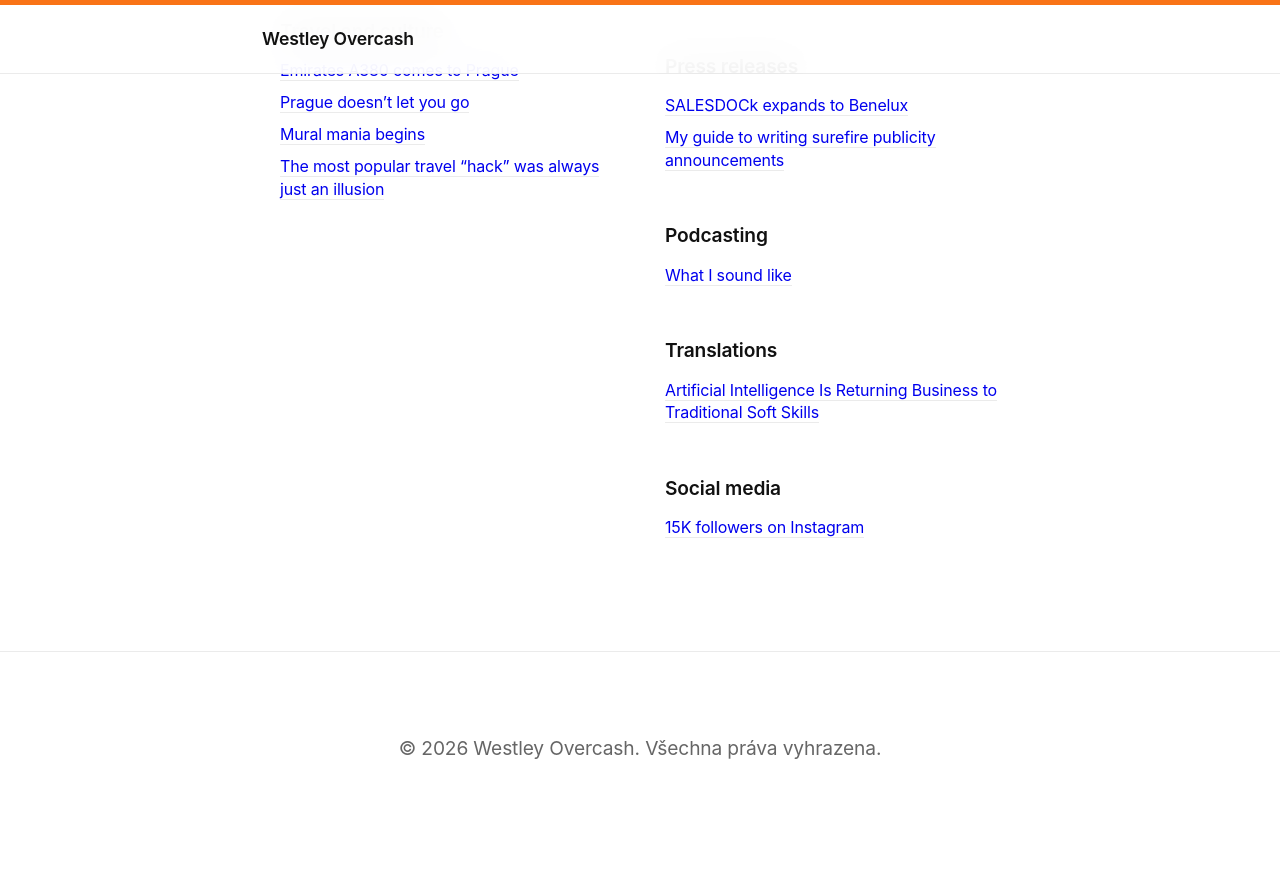
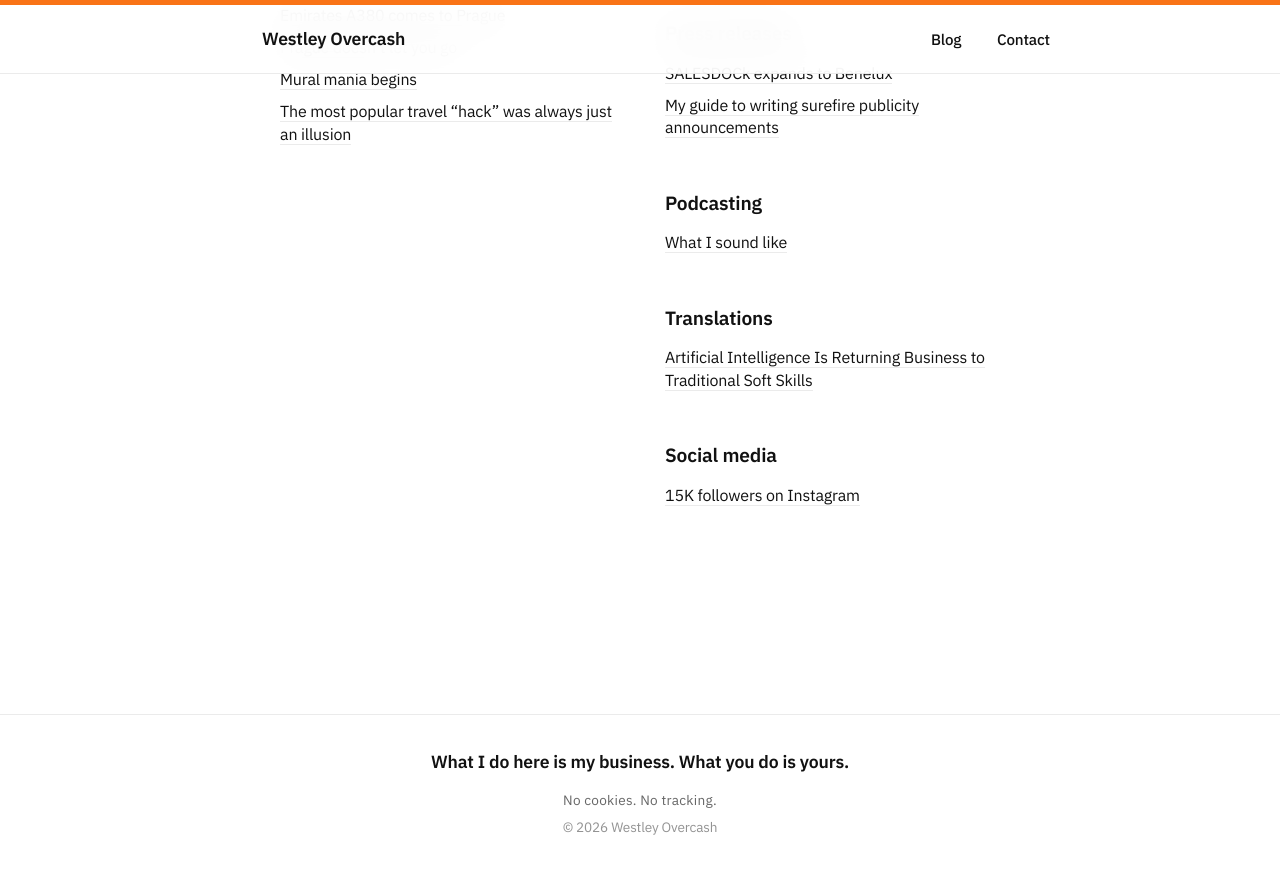
Before and after one commit to westleyovercash/westleyovercash.github.io, a Jekyll site: the page built from index.md, in a window 1280 px wide and 900 px high, scrolled down 2558 px. Shown: the top 874 px of the window. Built offline with Jekyll 4.4.1, drawn with Linux system fonts in a browser that asks for light colours.

Commit message:
Update default.html

```diff
--- a/_layouts/default.html
+++ b/_layouts/default.html
@@ -1,27 +1,47 @@
 <!DOCTYPE html>
-<html lang="cs">
+<html lang="en">
 <head>
   <meta charset="UTF-8">
   <meta name="viewport" content="width=device-width, initial-scale=1.0">
-    <link rel="stylesheet" href="{{ '/assets/css/style.css' | relative_url }}">
-    <meta name="google-site-verification" content="HLiPKpAmmWufNwD-YeUFawK2bjJ-Oqcg6NZpEuTWLIU" />
+
   {% seo %}
+
+  <link rel="preconnect" href="https://fonts.googleapis.com">
+  <link rel="preconnect" href="https://fonts.gstatic.com" crossorigin>
+  <link href="https://fonts.googleapis.com/css2?family=IBM+Plex+Sans:ital,wght@0,300;0,400;0,500;0,600;0,700;1,400&display=swap" rel="stylesheet">
+
+  <link rel="icon" type="image/png" href="/assets/css/images/westley-overcash-favicon.png">
+  <link rel="apple-touch-icon" href="/assets/css/images/westley-overcash-favicon.png">
+
+  <link rel="stylesheet" href="/assets/css/style.css">
 </head>
 <body>
-
   <header>
     <nav>
-            <a href="/" class="site-title">{{ site.title }}</a>
+      <a href="/" class="site-title">Westley Overcash</a>
+      <div>
+        <a href="/blog">Blog</a>
+        <a href="/contact">Contact</a>
+      </div>
     </nav>
   </header>
 
   <main>
+    <article>
       {{ content }}
+    </article>
   </main>
 
-    <footer>
-        <p>&copy; {{ "now" | date: "%Y" }} {{ site.title }}. Všechna práva vyhrazena.</p>
+  <footer style="margin-top: 6rem; padding: 2rem 0; border-top: 1px solid var(--border); text-align: center;">
+    <p style="font-size: 1.1rem; font-weight: 600; color: var(--text); margin-bottom: 0.75rem;">
+      What I do here is my business. What you do is yours.
+    </p>
+    <p style="font-size: 0.85rem; color: var(--text-light); margin-bottom: 0.25rem; letter-spacing: 0.02em;">
+      No cookies. No tracking.
+    </p>
+    <p style="font-size: 0.85rem; color: var(--text-light); opacity: 0.7;">
+      © {{ "now" | date: "%Y" }} Westley Overcash
+    </p>
   </footer>
-
 </body>
 </html>
```
Lines whose indentation alone changed are shown as unchanged.
